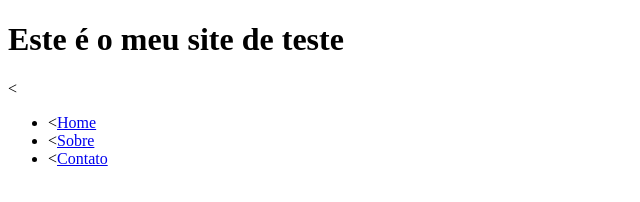
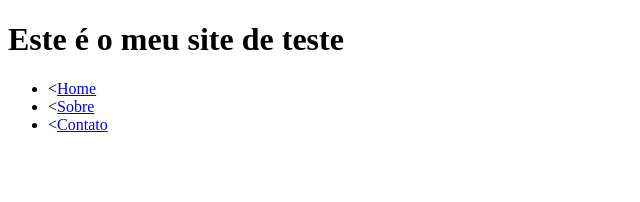
Before and after one commit to ronaldofjc/Site, a plain HTML site: page index.html in a window 1280 px wide. Shown: the whole page, without its empty margins (0-640 px from the left). Drawn offline with Linux system fonts and the light colour scheme.

Commit message:
Corrigido tag do html ul

```diff
--- a/index.html
+++ b/index.html
@@ -7,7 +7,7 @@
   <body>
     <h1>Este é o meu site de teste</h1>
 
-    <<ul>
+    <ul>
       <li><<a href="index.html">Home</a></li>
       <li><<a href="sobre.html">Sobre</a></li>
       <li><<a href="contato.html">Contato</a></li>
```
